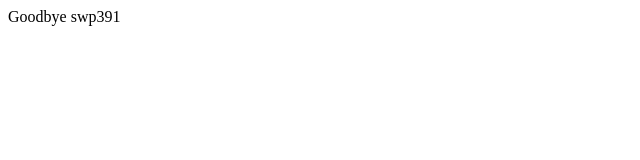
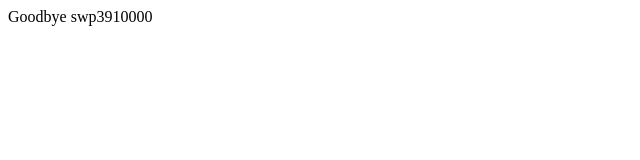
Before and after one commit to Hieund54/DemoGit, a plain HTML site: page index.html in a window 1280 px wide. Shown: the full height of the page, 0-640 px from the left. Drawn offline with Linux system fonts and the light colour scheme.

Commit message:
edit file

```diff
--- a/index.html
+++ b/index.html
@@ -1 +1 @@
-<p>Goodbye swp391</p>
+<p>Goodbye swp3910000</p>
```
